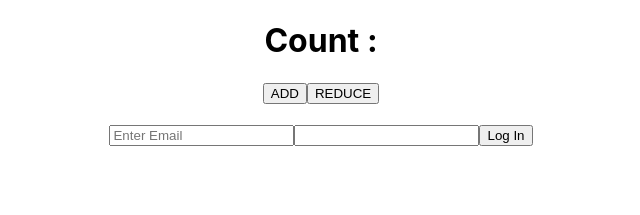
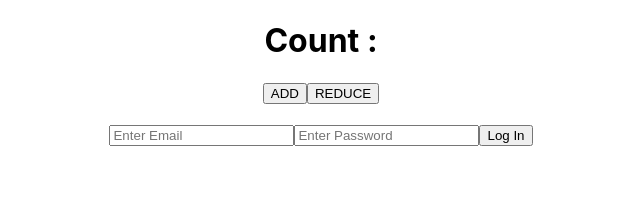
Before and after one commit to ankitsng0007/AnkitRepo, a React (Create React App) app in the folder RCT-211/Day-4/todo-app/: page / in a window 1280 px wide. Shown: the top 215 px of the page, without its empty margins (319-959 px from the left). Built offline with nearby package versions, Linux system fonts and the light colour scheme.

Commit message:
file added

```diff
--- a/RCT-211/Day-4/todo-app/src/App.js
+++ b/RCT-211/Day-4/todo-app/src/App.js
@@ -8,6 +8,7 @@ import { useState } from 'react';
 function App() {
   const isAuth = useSelector((store)=>store.AuthReducer.isAuth)
   const [userEmail,setUserEmail] = useState("");
+  const [password,setPassword] = useState("");
   return (
     <div className='App'>
       <Counter/>
@@ -16,8 +17,11 @@ function App() {
         <input type="email"
         placeholder='Enter Email'
         value={userEmail}
-        onChange={(e)=>{e.target.value}}/>
-        <input/>
+        onChange={(e)=>{e.target.value}} />
+        <input type="password"
+        placeholder='Enter Password'
+        value={password}
+        onChange={(e)=>{e.target.value}} />
         <button>Log In</button>
       </div>
       {isAuth && <Todo/>}
```
